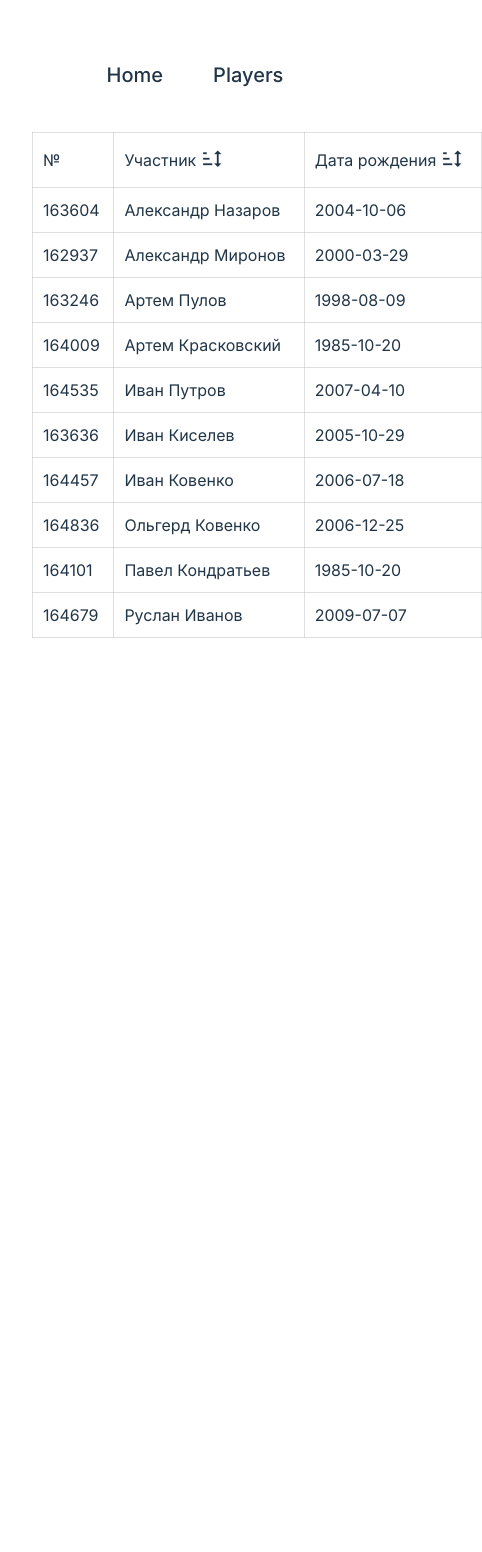
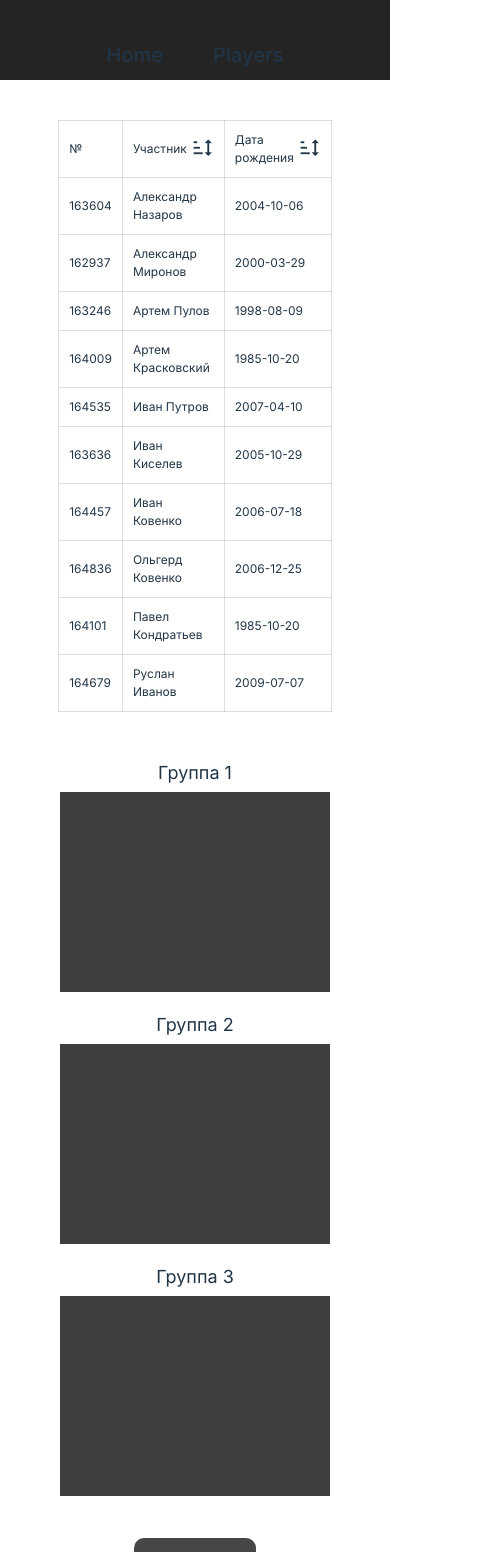
Before and after one commit to PavelChapler/Anlim-Soft-test, a Vue app: page /functionality in a window 390 px wide. Shown: the top 1552 px of the page, 482 px wide, since content can reach past the window. Before the commit the page ends 844 px from the top, so only its background shows below. Built offline with nearby package versions, Linux system fonts and the light colour scheme.

Commit message:
feat: add Board component and basic logic

```diff
--- /dev/null
+++ b/src/components/Board.vue
@@ -0,0 +1,75 @@
+<template>
+  <section class="board">
+    <h2 class="title">{{ title }}</h2>
+    <div class="content">
+      <p @click="returnUser(player, i)" v-for="(player, i) in players" :key="i" class="content-item">
+        {{ `${player.name} ${player.surname}` }}
+      </p>
+    </div>
+  </section>
+</template>
+
+<script setup lang="ts">
+import { defineEmits, defineProps } from "vue";
+
+interface IProps {
+  title: string,
+  players: {}[],
+}
+
+const props = withDefaults(defineProps<IProps>(), {
+  title: () => 'Группа ...',
+  players: () => [{name: 'sd', surname: 'sd-sd'}],
+})
+
+const emit = defineEmits(['returnPlayer'])
+
+function returnUser(player: object, i: number) {
+  emit('returnPlayer', {player: player, index: i})
+  props.players.splice(i, 1)
+}
+</script>
+
+<style scoped>
+.board {
+  transform: translateY(-32px);
+  margin-left: 10px;
+}
+
+.title {
+  font-size: 18px;
+  font-weight: 400;
+  margin-bottom: 5px;
+}
+
+.content {
+  width: 200px;
+  height: 100%;
+  background: #3e3e3e;
+  padding: 20px 10px;
+}
+
+.content-item {
+  margin-bottom: 5px;
+  font-size: 18px;
+}
+
+.content-item:hover {
+  color: var(--main-color);
+  cursor: pointer;
+}
+
+@media screen and (max-width: 982px){
+  .board {
+    width: 100%;
+    margin-left: 0;
+    margin-top: 20px;
+  }
+
+  .content {
+    height: 200px;
+    width: 100%;
+  }
+
+}
+</style>
--- a/src/components/Functionality.vue
+++ b/src/components/Functionality.vue
@@ -1,6 +1,8 @@
 <script setup lang="ts">
 import Table from './Table.vue'
-import { ref } from 'vue'
+import Board from './Board.vue'
+import {onMounted, reactive, ref } from 'vue'
+import { IPlayer } from "../types/IPlayer";
 
 const cols = [
   {title: 'id', visibleTitle: '№'},
@@ -70,16 +72,80 @@ const players = ref([
     "birthday": "1985-10-20",
   },
 ]);
+
+const sortedPlayers = reactive({
+  group1: [],
+  group2: [],
+  group3: []
+})
+
+const indexes = new Map();
+
+function addPlayerToSortedPlayers(player: IPlayer, i: number) {
+  if (sortedPlayers.group1.length < 3) {
+    sortedPlayers.group1.push(player)
+    return
+  }
+  if (sortedPlayers.group2.length < 3) {
+    sortedPlayers.group2.push(player)
+    return
+  }
+  if (sortedPlayers.group3.length < 3) {
+    sortedPlayers.group3.push(player)
+    return
+  }
+  indexes.set(player, i)
+}
+
+function returnPlayerToPlayers(player: IPlayer) {
+  players.value.splice(indexes.get(player)-players.value.length - indexes.size, 0, player)
+  players.value.sort((a, b) => a.name.localeCompare(b.name))
+}
+
+function save() {
+  if (sortedPlayers.group3.length < 3) {
+    alert('Пожалуйста, заполните группы игроков полностью')
+    return
+  }
+  const data = []
+  sortedPlayers.group1.forEach(player => data.push({player_id: player.id, group_id: 1}))
+  sortedPlayers.group2.forEach(player => data.push({player_id: player.id, group_id: 2}))
+  sortedPlayers.group3.forEach(player => data.push({player_id: player.id, group_id: 3}))
+  console.log(JSON.stringify(data))
+}
 </script>
 
 <template>
-  <section class="functionality">
-    <Table :cols="cols" :rows="players"/>
+  <section class="functionality container">
+    <Table :cols="cols" :rows="players" @addPlayer="(data) => addPlayerToSortedPlayers(data.player, data.index)"/>
+    <Board title="Группа 1" :players="sortedPlayers.group1" @returnPlayer="(data) => returnPlayerToPlayers(data.player)"/>
+    <Board title="Группа 2" :players="sortedPlayers.group2" @returnPlayer="(data) => returnPlayerToPlayers(data.player)"/>
+    <Board title="Группа 3" :players="sortedPlayers.group3" @returnPlayer="(data) => returnPlayerToPlayers(data.player)"/>
   </section>
+  <button @click="save" class="btn">Сохранить</button>
 </template>
 
 <style scoped>
 .functionality {
-  margin-top: 100px;
+  margin-top: 120px;
+  display: flex;
+  justify-content: center;
+}
+
+.btn {
+  background: #464646;
+  margin-top: 10px;
+  border-radius: 10px;
+}
+
+.btn:hover {
+  outline: 2px solid var(--main-color);
+}
+
+@media screen and (max-width: 982px){
+  .functionality {
+    flex-direction: column;
+    align-items: center;
+  }
 }
 </style>
--- a/src/components/Main.vue
+++ b/src/components/Main.vue
@@ -26,6 +26,10 @@
   .about {
     width: 600px;
     text-align: start;
+    position: absolute;
+    left: 50%;
+    top: 50%;
+    transform: translate(-50%, -50%);
   }
 
   .title {
--- a/src/components/Menu.vue
+++ b/src/components/Menu.vue
@@ -21,7 +21,9 @@
   position: fixed;
   top: 0;
   left: 0;
-  padding: 60px;
+  padding: 40px 60px 10px;
+  background:  #242424;
+  z-index: 10;
 }
 
 .list {
--- a/src/components/Table.vue
+++ b/src/components/Table.vue
@@ -12,7 +12,7 @@
       </tr>
     </thead>
     <tbody>
-      <tr v-for="(row, i) in reactiveRows" :key="i">
+      <tr @click="addUser(row, i)" v-for="(row, i) in reactiveRows" :key="i" class="table-row">
         <td v-for="(col, i) in cols" :key="i" class="table-col">
           {{ (col.title === 'name') ? `${row[col.title]} ${row['surname']}` : row[col.title] }}
         </td>
@@ -22,7 +22,7 @@
 </template>
 
 <script setup lang="ts">
-import { defineProps, onMounted, toRef } from "vue";
+import { defineProps, defineEmits, toRef } from "vue";
 
 interface IProps {
   rows: object[],
@@ -43,7 +43,15 @@ const props = withDefaults(defineProps<IProps>(), {
   ]
 })
 
+const emit = defineEmits(["addPlayer"])
+
 const reactiveRows = toRef(props, 'rows')
+
+
+function addUser (player: object, i: number) {
+  emit('addPlayer', {player: player, index: i})
+  reactiveRows.value.splice(i, 1)
+}
 
 function sortByName() {
   reactiveRows.value.sort((a, b) => a.name.localeCompare(b.name))
@@ -71,6 +79,14 @@ sortByName()
   text-align: start;
 }
 
+.table-row {
+  cursor: pointer;
+}
+
+.table-row:hover {
+  outline: 2px solid var(--main-color);
+}
+
 .icon {
   font-size: 22px;
   margin-left: 5px;
@@ -78,11 +94,24 @@ sortByName()
 }
 
 .icon:hover {
-  color: gray;
+  color: var(--main-color);
 }
 
 .col-wrapper {
   display: flex;
   align-items: center;
 }
+
+@media screen and (max-width: 982px) {
+  .table {
+    width: 100%;
+    margin-bottom: 60px;
+  }
+}
+
+@media screen and (max-width: 576px) {
+  .table {
+    font-size: 12px;
+  }
+}
 </style>
--- a/src/styles.css
+++ b/src/styles.css
@@ -2,6 +2,7 @@
     font-family: Inter, system-ui, Avenir, Helvetica, Arial, sans-serif;
     line-height: 1.5;
     font-weight: 400;
+    text-align: center;
 
     color-scheme: light dark;
     color: rgba(255, 255, 255, 0.87);
@@ -12,6 +13,8 @@
     -webkit-font-smoothing: antialiased;
     -moz-osx-font-smoothing: grayscale;
     -webkit-text-size-adjust: 100%;
+
+    --main-color: #535bf2;
 }
 
 .container {
@@ -20,6 +23,18 @@
     padding-left: 15px;
     margin-right: auto;
     margin-left: auto;
+}
+
+@media screen and (max-width: 982px){
+    .container {
+        width: 450px;
+    }
+}
+
+@media screen and (max-width: 576px){
+    .container {
+        width: 300px;
+    }
 }
 
 a {
@@ -63,13 +78,6 @@ button:focus-visible {
 
 .card {
     padding: 2em;
-}
-
-#app {
-    max-width: 1280px;
-    margin: 0 auto;
-    padding: 2rem;
-    text-align: center;
 }
 
 @media (prefers-color-scheme: light) {
--- /dev/null
+++ b/src/types/IPlayer.ts
@@ -0,0 +1,6 @@
+export interface IPlayer {
+    id: number,
+    name: string,
+    surname: string,
+    birthday: string,
+}
```
